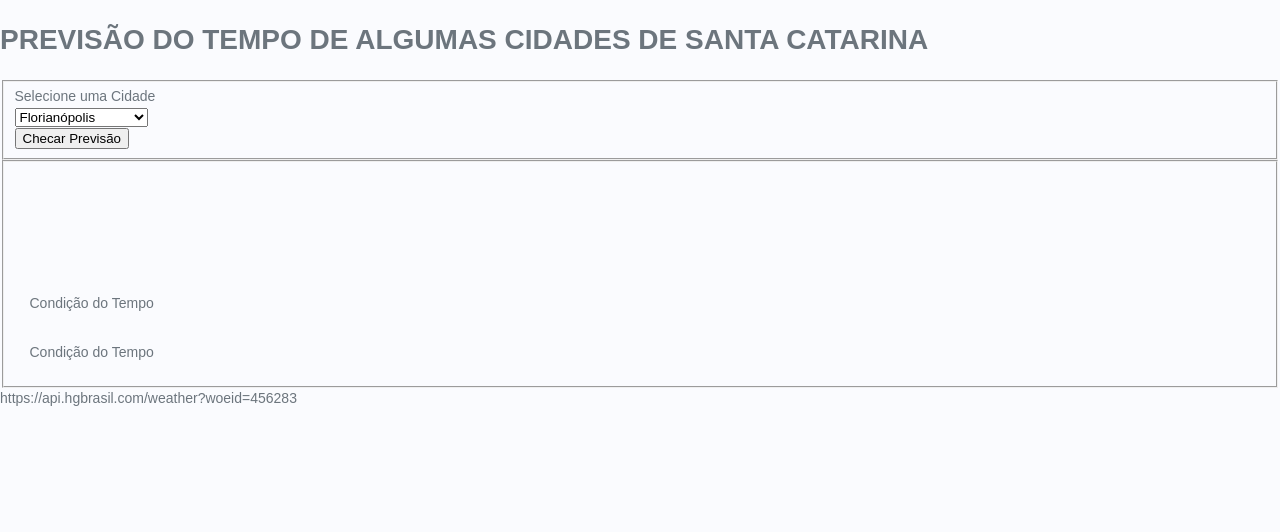
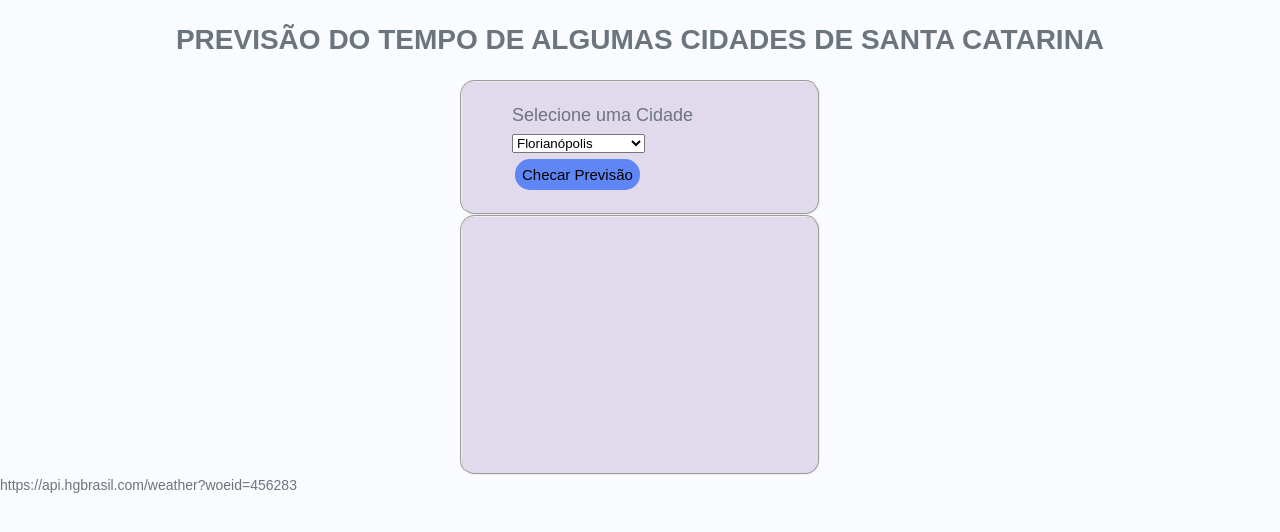
Before and after one commit to robsonhoepers/Projeto-Site-previsao-do-tempo, a plain HTML site: page index.html in a window 1280 px wide. Drawn offline with Linux system fonts and the light colour scheme.

Commit message:
criação estilização CSSS

```diff
--- a/index.html
+++ b/index.html
@@ -9,12 +9,13 @@
 
 
             .row {
-                display: flex;
-                flex-wrap: wrap;
-                margin-right: 15px;
-                margin-left: 15px;
-                box-sizing: border-box;
+            display: flex;
+            flex-wrap: wrap;
+            margin-right: 15px;
+            margin-left: 15px;
+            box-sizing: border-box;
             }
+
             body {
             margin: 0;
             font-family: nunito,sans-serif;
@@ -25,15 +26,44 @@
             text-align: left;
             background-color: #fafbfe;
             }
+            .clFieldset {
+            width: 20%;
+            margin: auto;
+            padding-left: 50px;
+            padding-right: 50px;
+            padding-top: 20px;
+            padding-bottom: 20px;
+            background-color: #e0daec;
+            font-size: 18px;
+            border-radius: 15px;
+            }
+            .clTitulo {
+            text-align: center;
+            }
+
+            .clBotao{
+
+            color: rgb(7, 1, 1);
+            padding: 2px 2px;
+            text-align: center;
+            text-decoration: none;
+            display: inline-block;
+            font-size: 15px;
+            background-color: #5e87f5;
+            cursor: pointer;
+            margin: 3px;
+            border: none;
+            border-radius: 15px;
+            }
             </style>
         </head>
 
         <body>
             <form action="">
-                <div>
+                <div class="clTitulo ">
                     <h1>PREVISÃO DO TEMPO DE ALGUMAS CIDADES DE SANTA CATARINA</h1>
                 </div>
-                <fieldset>
+                <fieldset class="clFieldset">
                     <div>
                         <label class="clCidade" for="idNomeCidade">Selecione uma Cidade</label>
                             <div class="clCidade">
@@ -51,13 +81,13 @@
                                 <option value="447308">Rio dos Cedros</option>
                                 </select>
                             </div>
-                        <div>
-                             <button type="button" id="idBtChecar">Checar Previsão</button>
+                        <div class="clBotao">
+                             <button type="button" id="idBtChecar"  class="clBotao">Checar Previsão</button>
                         </div>
                     </div>
                 </fieldset>
                 <div>
-                    <fieldset>
+                    <fieldset class="clFieldset">
                         <div class="clResultado">
                             <!--Nome da Cidade-->
                            <div class="row">
@@ -77,11 +107,11 @@
                            </div>
                             <!--Condição do Tempo-->
                            <div class="row">
-                            <p id="idTempo">Condição do Tempo</p>
+                            <p id="idTempo"></p>
                            </div>
                            <!--Condição do Tempo-->
                            <div class="row">
-                            <p id="idTempo">Condição do Tempo</p>
+                            <p id="idTempo"></p>
                            </div>
 
                         </div>
@@ -90,8 +120,14 @@
         </body>
         <script>
             //declaração das variaveis globais
-
-
+            var nomeCidade
+            var tempo
+            var temperatura
+            var sunset
+            var sunrise
+            var btChecar = document.getElementById("idBtChecar")
+            var ObjCidade
+            //
         </script>
 </html>
 
```
